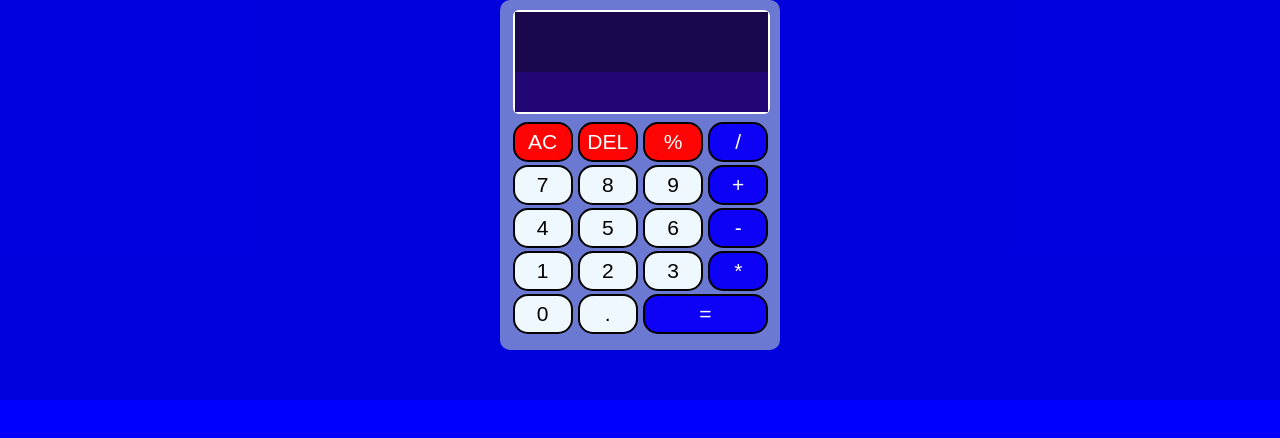
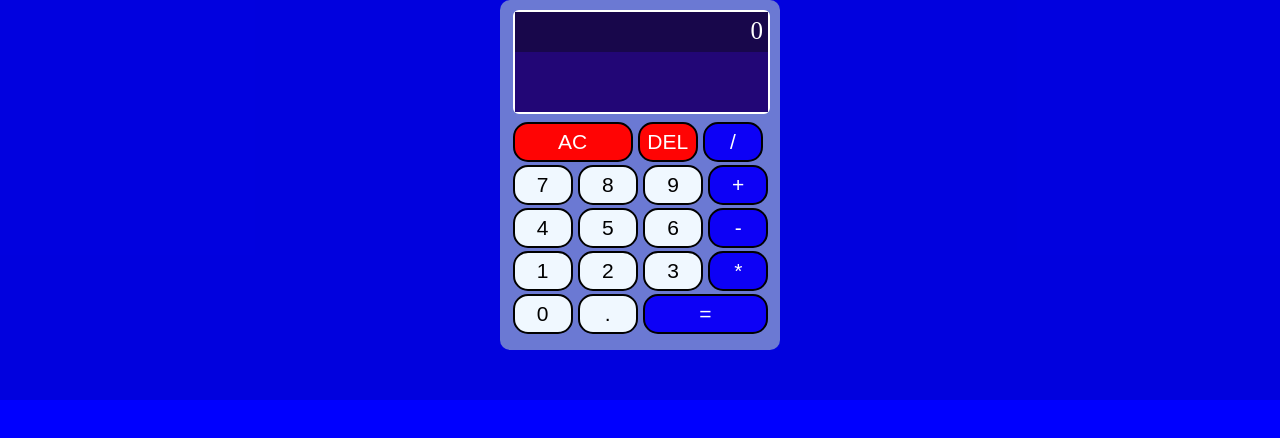
Before and after one commit to Thony29/calculator, a plain HTML site: page index.html in a window 1280 px wide. Both pictures are taken after a click on the button "AC". Drawn offline with Linux system fonts and the light colour scheme.

Commit message:
Display now delimites with commas

```diff
--- a/index.html
+++ b/index.html
@@ -15,9 +15,9 @@
           <div data-previous-operand class="display">0</div>
           <div data-current-operand class="current-display">0</div>
         </div>
-        <button data-all-clear class="operator2 span-two">AC</button>
+        <button data-all-clear class="operator2 span-two ac">AC</button>
         <button data-delete class="operator2">DEL</button>
-        <button class="operator2">%</button>
+
         <button data-operation class="operator">/</button>
         <button data-number>7</button>
         <button data-number>8</button>
--- a/script.js
+++ b/script.js
@@ -12,7 +12,7 @@ class Calculator {
   }
 
   delete() {
-    this.currentOperand =this.currentOperand.toString().slice(0, -1)
+    this.currentOperand = this.currentOperand.toString().slice(0, -1);
   }
 
   appendNumber(number) {
@@ -51,14 +51,38 @@ class Calculator {
       default:
         return;
     }
-    this.currentOperand = computation
-    this.operation = undefined
-    this.previousOperand = ''
+    this.currentOperand = computation;
+    this.operation = undefined;
+    this.previousOperand = "";
+  }
+  //adding , to the display
+  getDisplayNumber(number) {
+    const stringNumber = number.toString();
+    const integerDigits = parseFloat(stringNumber.split(".")[0]);
+    const decimalDigits = stringNumber.split(".")[1];
+    let integerDisplay;
+    if (isNaN(integerDigits)) {
+      integerDisplay = "";
+    } else {
+      integerDisplay = integerDigits.toLocaleString("en", {
+        maximumFractionDigits: 0,
+      });
+    } if(decimalDigits != null){
+      return `${integerDigits}.${decimalDigits}`
+    }else{
+      return integerDisplay
+    }
   }
 
   updateDisplay() {
-    this.currentOperandTextElement.innerText = this.currentOperand;
-    this.previousOperandTextElement.innerText = this.previousOperand;
+    this.currentOperandTextElement.innerText = this.getDisplayNumber(
+      this.currentOperand
+    );
+    if (this.operation != null) {
+      this.previousOperandTextElement.innerText = `${this.getDisplayNumber(
+        this.previousOperand
+      )} ${this.operation}`;
+    }
   }
 }
 
@@ -93,16 +117,16 @@ operationButtons.forEach((button) => {
   });
 });
 
-equalsButton.addEventListener("click", button => {
+equalsButton.addEventListener("click", (button) => {
   calculator.compute();
   calculator.updateDisplay();
 });
 
-allClearButton.addEventListener("click", button => {
+allClearButton.addEventListener("click", (button) => {
   calculator.clear();
   calculator.updateDisplay();
 });
-deleteButton.addEventListener("click", button => {
+deleteButton.addEventListener("click", (button) => {
   calculator.delete();
   calculator.updateDisplay();
 });
--- a/style.css
+++ b/style.css
@@ -28,11 +28,11 @@ body{
 .display{
     background-color: rgb(24, 7, 75);
     color: white;
-    height: 60px;
+    height: 40px;
     display: flex;
     justify-content: end;
    padding: 5px 5px 0px 0px;
-    font-size: 30px;
+    font-size: 25px;
 
 }
 .equals{
@@ -67,13 +67,13 @@ button:hover{
 
         background-color: rgb(34, 6, 118);
         color: white;
-        height: 40px;
+        height: 60px;
         display: flex;
         justify-content: end;
 
 
         padding: 5px 5px 0px 0px;
-        font-size: 20px;
+        font-size: 30px;
 }
 .display-div{
  border: 2px solid white;
@@ -82,3 +82,6 @@ margin: 8px 8px 5px 0px;
 
 
 }
+.ac{
+    width: 120px;
+}
```
